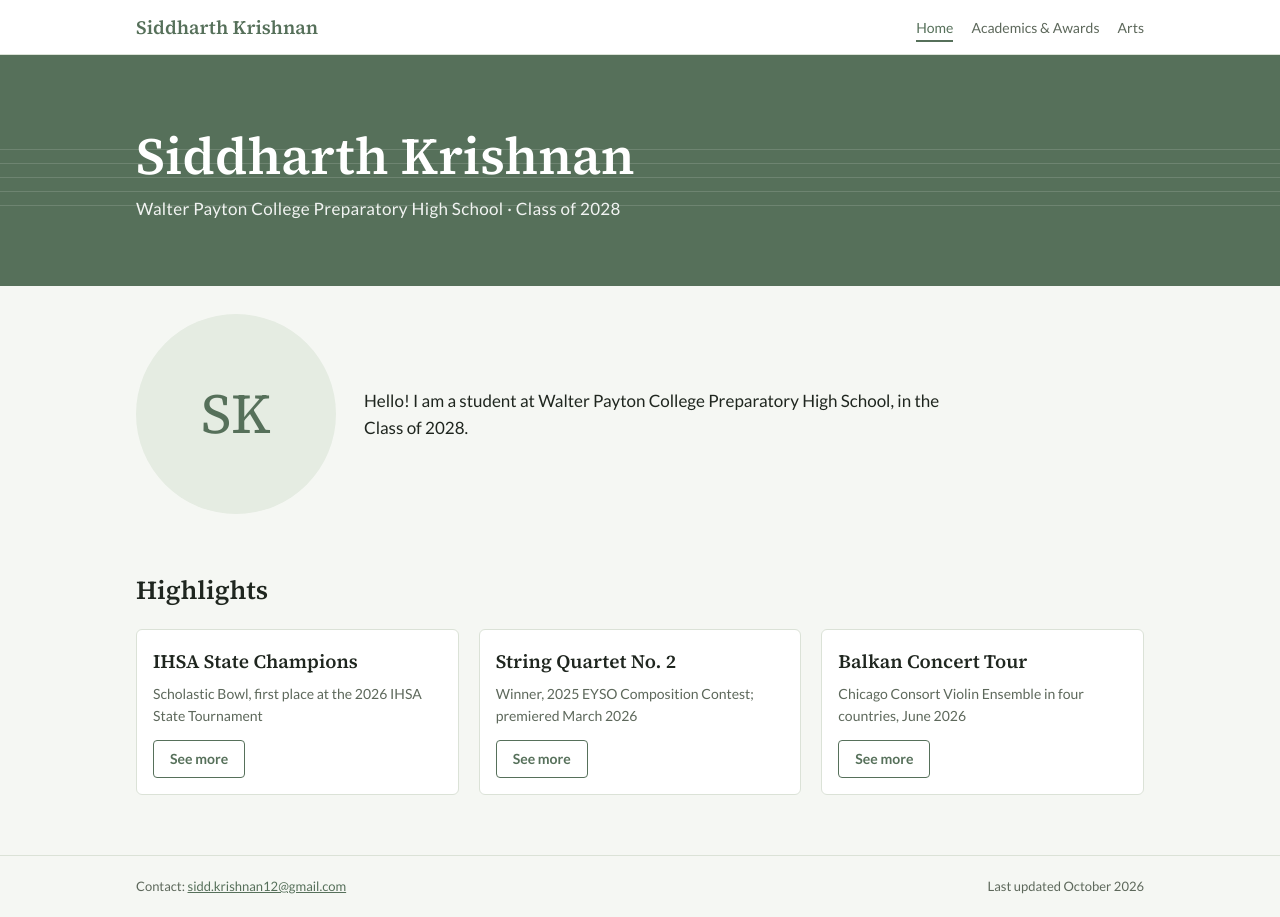
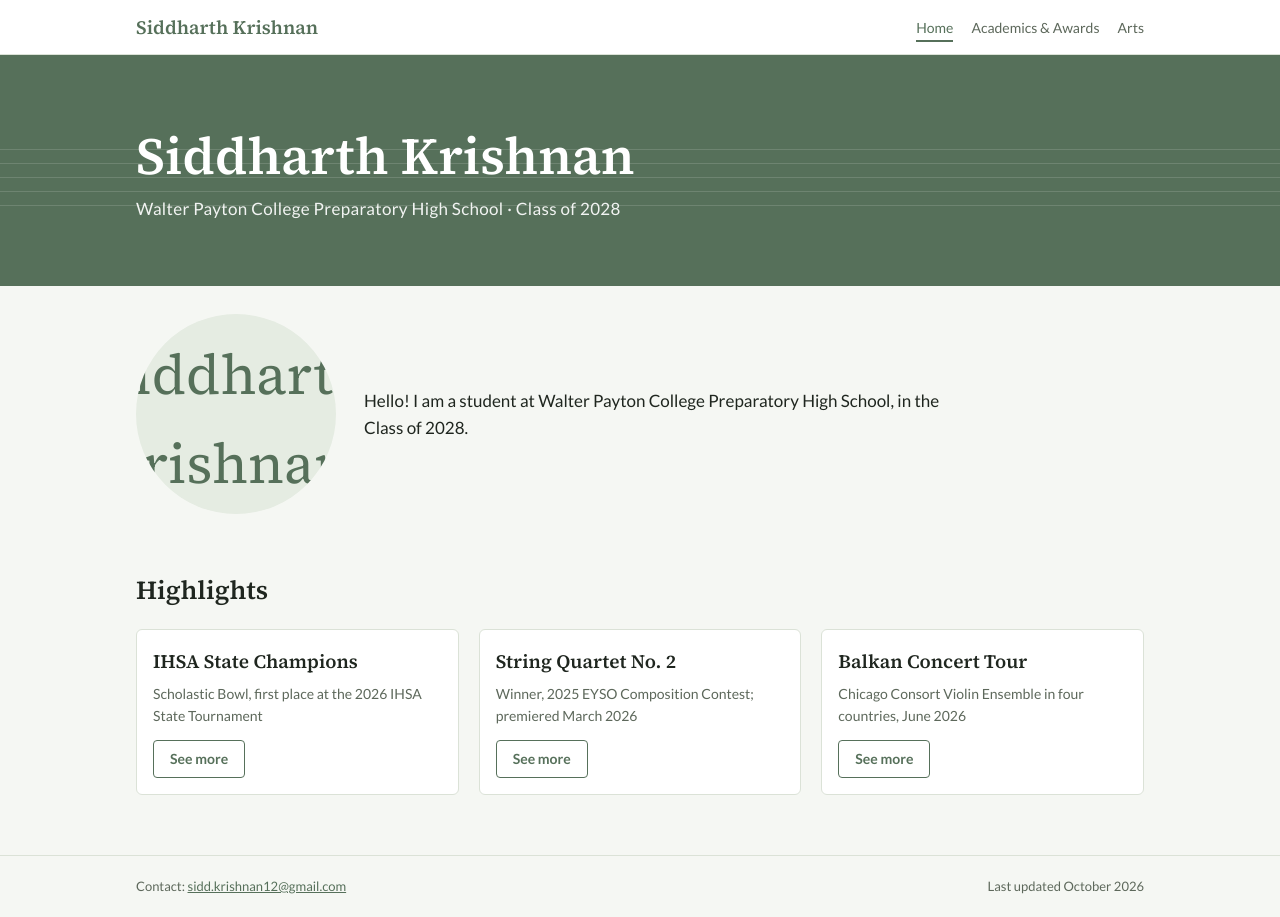
Before and after one commit to siddkrishnan12/siddkrishnan12.github.io, a Jekyll site: the page built from index.html, in a window 1280 px wide. Built offline with Jekyll 4.4.1, drawn with Linux system fonts in a browser that asks for light colours.

Commit message:
Update profile.yml

```diff
--- a/_data/profile.yml
+++ b/_data/profile.yml
@@ -8,7 +8,7 @@ email: "sidd.krishnan12@gmail.com"
 
 # Optional photos. Upload them to assets/images/ and enter the path, for example:
 # headshot: "/assets/images/headshot.jpg"
-headshot: ""
+headshot: "/assets/Headshot1.jpg"
 banner_image: ""
 
 intro: "Hello! I am a student at Walter Payton College Preparatory High School, in the Class of 2028."
```
